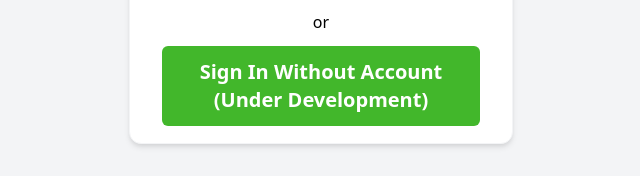
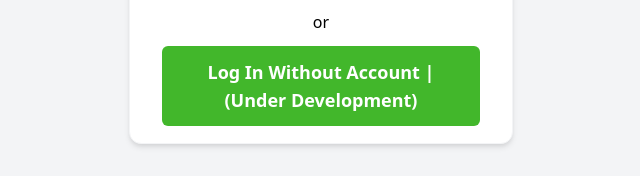
Before and after one commit to fadhilradh/Facebook-Clone-NextJs, a Next.js app: page / in a window 1280 px wide. Shown: the part 370-546 px from the top of the page, without its empty margins (319-959 px from the left). Built offline with nearby package versions, Linux system fonts and the light colour scheme; no server answers.

Commit message:
change font size

```diff
--- a/pages/login.js
+++ b/pages/login.js
@@ -34,9 +34,9 @@ function Login() {
                 <button
                     disabled
                     className="w-5/6 rounded-md px-6 py-3 bg-[#42B72B] hover:bg-[#369323] text-white
-        font-semibold text-xl h-15 focus:outline-none transition duration-150 ease-in transform active:scale-95 "
+        font-semibold text-lg h-15 focus:outline-none transition duration-150 ease-in transform active:scale-95 "
                 >
-                    Sign In Without Account (Under Development)
+                    Log In Without Account | (Under Development)
                 </button>
             </div>
         </section>
```
